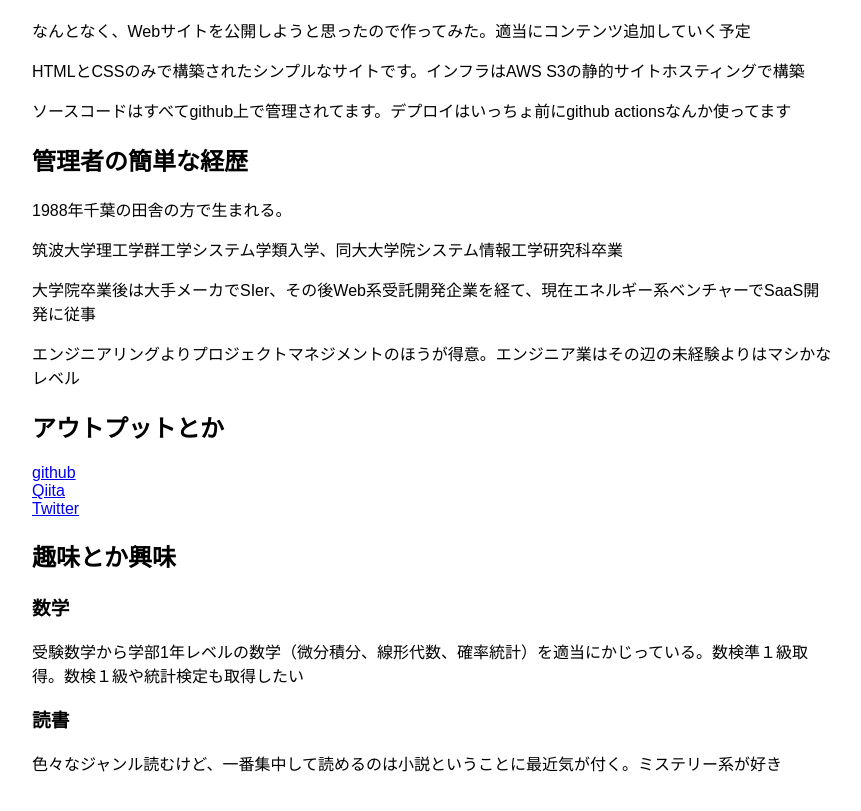
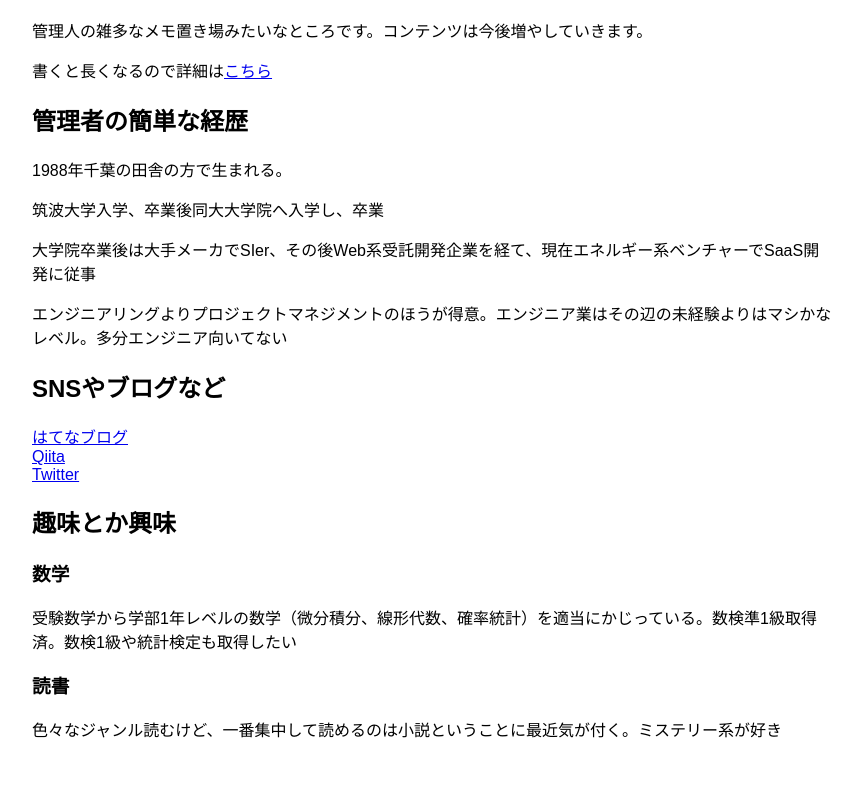
Before and after one commit to gitk47320/static_website, a plain HTML site: page index.html in a window 1280 px wide. Shown: the part 97-908 px from the top of the page, without its empty margins (208-1069 px from the left). After the commit the page ends 886 px from the top, so only its background shows below. Drawn offline with Linux system fonts and the light colour scheme.

Commit message:
コンテンツ追加

```diff
--- a/css/index.scss
+++ b/css/index.scss
@@ -12,3 +12,7 @@ body{
   max-width: 800px;
   margin: 48px auto;
 }
+
+.top-link {
+  margin: 48px 0;
+}
--- a/index.html
+++ b/index.html
@@ -4,38 +4,35 @@
     <meta charset="UTF-8">
     <link rel="stylesheet" href="css/index.css">
     <meta name="viewport" content="width=device-width, initial-scale=1">
-    <title>mywebsite</title>
+    <title>Message in a bottle</title>
   </head>
   <body>
     <div class = "container">
-      <div class = "main-content">
       <div class= "introduction">
         <h1>このサイトについて</h1>
-          <p>なんとなく、Webサイトを公開しようと思ったので作ってみた。適当にコンテンツ追加していく予定</p>
-          <p>HTMLとCSSのみで構築されたシンプルなサイトです。インフラはAWS S3の静的サイトホスティングで構築</p>
-          <p>ソースコードはすべてgithub上で管理されてます。デプロイはいっちょ前にgithub actionsなんか使ってます</p>
+        <p>管理人の雑多なメモ置き場みたいなところです。コンテンツは今後増やしていきます。</p>
+        <p>書くと長くなるので詳細は<a href="intro.html">こちら</a></p>
       </div>
       <div class = "content">
         <div class = "aboutme">
           <h2>管理者の簡単な経歴</h2>
           <p>1988年千葉の田舎の方で生まれる。</p>
-            <p>筑波大学理工学群工学システム学類入学、同大大学院システム情報工学研究科卒業</p>
+          <p>筑波大学入学、卒業後同大大学院へ入学し、卒業</p>
           <p>大学院卒業後は大手メーカでSIer、その後Web系受託開発企業を経て、現在エネルギー系ベンチャーでSaaS開発に従事</p>
-            <p>エンジニアリングよりプロジェクトマネジメントのほうが得意。エンジニア業はその辺の未経験よりはマシかなレベル</p>
-            <h2>アウトプットとか</h2>
-            <div><a href="https://github.com/gitk47320">github</a></div>
+          <p>エンジニアリングよりプロジェクトマネジメントのほうが得意。エンジニア業はその辺の未経験よりはマシかなレベル。多分エンジニア向いてない</p>
+          <h2>SNSやブログなど</h2>
+          <div><a href="https://https://hatek47320.hatenablog.com/">はてなブログ</a></div>
           <div><a href="https://qiita.com/k47320">Qiita</a></div>
           <div><a href="https://twitter.com/k47320">Twitter</a></div>
         </div>
         <div class = "interesting">
           <h2>趣味とか興味</h2>
           <h3>数学</h3>
-            <p>受験数学から学部1年レベルの数学（微分積分、線形代数、確率統計）を適当にかじっている。数検準１級取得。数検１級や統計検定も取得したい</p>
+          <p>受験数学から学部1年レベルの数学（微分積分、線形代数、確率統計）を適当にかじっている。数検準1級取得済。数検1級や統計検定も取得したい</p>
           <h3>読書</h3>
           <p>色々なジャンル読むけど、一番集中して読めるのは小説ということに最近気が付く。ミステリー系が好き</p>
         </div>
       </div>
     </div>
-    </div>
   </body>
 </html>
```
Also changed, not shown: intro.html (added, +27 -0 lines), css/index.css, 1 other file. Lines whose indentation alone changed are shown as unchanged.
